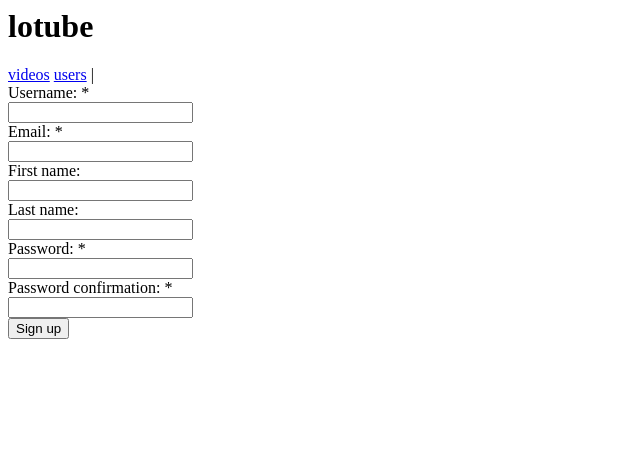
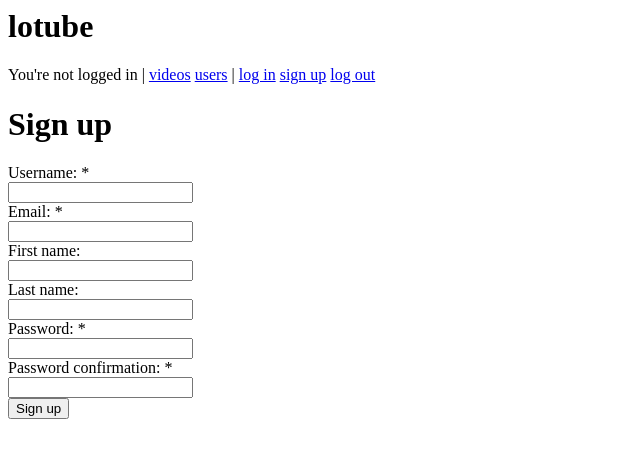
Before and after one commit to lotube/lotube, a Django app: page /users/signup in a window 1280 px wide. Shown: the top 458 px of the page, without its empty margins (0-640 px from the left). Run offline with Django 3.2, Linux system fonts and the light colour scheme; parts of the project's set-up code (start-up, migrations or seed data) failed here and were passed over.

Commit message:
logout view & template

```diff
--- a/lotube/templates/base.html
+++ b/lotube/templates/base.html
@@ -5,6 +5,11 @@
 <body>
     <h1>{{ PROJECT_NAME }}</h1>
     <div id="content">
+        {% if user.is_authenticated %}
+            Welcome {{ user.username }}!
+        {% else %}
+            You're not logged in
+        {% endif %} |
         <a href="{% url "web:videos:videos" %}">videos</a>
         <a href="{% url "web:users:users" %}">users</a> |
         {% block content %}
--- a/lotube/templates/users/base.html
+++ b/lotube/templates/users/base.html
@@ -1,6 +1,10 @@
 {% extends "base.html" %}
 
 {% block content %}
+    <a href="{% url "web:users:login" %}">log in</a>
+    <a href="{% url "web:users:signup" %}">sign up</a>
+    <a href="{% url "web:users:logout" %}">log out</a>
+
     {% block inner_content %}
     {% endblock %}
 {% endblock %}
--- a/lotube/templates/users/login.html
+++ b/lotube/templates/users/login.html
@@ -1,9 +1,11 @@
 {% extends "users/base.html" %}
 
 {% block inner_content %}
+    <h1>Log in</h1>
+
     {% if user.is_authenticated %}
         You're already logged in!
-    {% endif %}
+    {% else %}
         <form method="post" action="">
             {% for error in errors %}
                 <p>{{ error }}</p>
@@ -14,4 +16,5 @@
             <input type="submit" value="Login" />
             <input type="hidden" name="next" value="{{ next }}" />
         </form>
+    {% endif %}
 {% endblock %}
--- a/lotube/templates/users/signup.html
+++ b/lotube/templates/users/signup.html
@@ -1,9 +1,15 @@
 {% extends "users/base.html" %}
 
 {% block inner_content %}
-    <form method="post" action="">
-        {% include "form.html" with required_mark="*" %}
-        <input type="submit" value="Sign up" />
-    </form>
+    <h1>Sign up</h1>
+
+    {% if user.is_authenticated %}
+        You're already logged in!
+    {% else %}
+        <form method="post" action="">
+            {% include "form.html" with required_mark="*" %}
+            <input type="submit" value="Sign up" />
+        </form>
+    {% endif %}
 
 {% endblock %}
--- a/lotube/users/views_web.py
+++ b/lotube/users/views_web.py
@@ -1,5 +1,6 @@
-from django.contrib.auth import authenticate, login
+from django.contrib.auth import authenticate, login, logout
 from django.views.generic import TemplateView
+from django.views.generic.base import RedirectView
 from django.views.generic.edit import CreateView
 
 from users.forms import UserCreationForm
@@ -51,3 +52,15 @@ class LoginView(TemplateView):
         context = super(LoginView, self).get_context_data(**kwargs)
         context['errors'] = self.errors
         return context
+
+
+class LogoutView(RedirectView):
+    """
+    Logout view, will redirect to login view regardless of user having been
+    authenticated or not.
+    """
+    pattern_name = 'web:users:login'
+
+    def get_redirect_url(self, **kwargs):
+        logout(self.request)
+        return super(LogoutView, self).get_redirect_url(**kwargs)
```
Also changed, not shown: lotube/users/urls_web.py (+8 -1 lines). Lines whose indentation alone changed are shown as unchanged.
